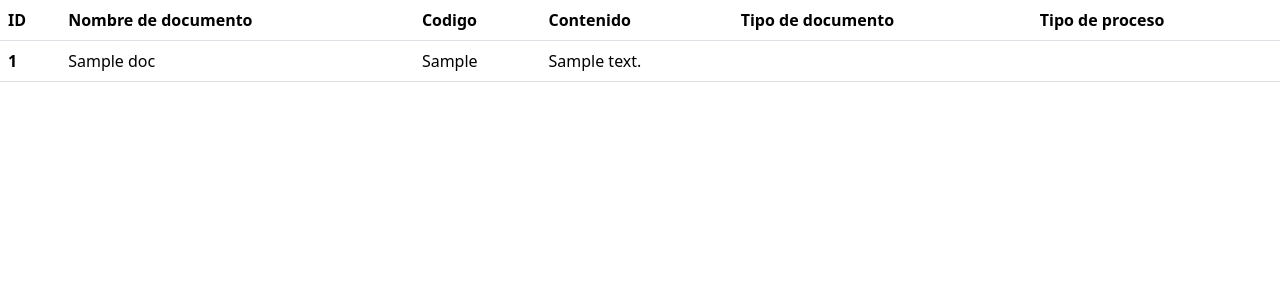
After one commit to SrMudblood/prueba-tecnica-documents-crud-php-dev-innclod, a PHP site: template views/pages/documents.page.php in a window 1280 px wide. The commit adds this page. Shown: the top 300 px of the page. Run offline with PHP 8.4, Linux system fonts and the light colour scheme; the template is opened without the code that fills it: most values are stand-ins (such as "Sample title", 1, 10 or a date in 2020); data that the repository does not hold is empty; some libraries are stand-ins or nearby versions.

Commit message:
Creada la funcionalidad para ver una lista de todos los documentos en la base de datos

```diff
--- a/models/docDocumento.php
+++ b/models/docDocumento.php
@@ -19,12 +19,13 @@ class DocDocumento extends Model
 
     public function tipoDocumento(): BelongsTo
     {
-        return $this->belongsTo(TipTipoDoc::class, 'fk_doc_id_tipo', 'DOC_ID_TIPO');
+        return $this->belongsTo(TipTipoDoc::class, 'fk_doc_id_tipo');
     }
 
     public function proceso(): BelongsTo
     {
-        return $this->belongsTo(ProProceso::class, 'fk_doc_id_proceso', 'DOC_ID_PROCESO');
+        echo $this->attributes['DOC_ID_PROCESO'];
+        return $this->belongsTo(ProProceso::class, 'fk_doc_id_proceso');
     }
 
     /**
--- /dev/null
+++ b/views/pages/documents.page.php
@@ -0,0 +1,37 @@
+<!DOCTYPE html>
+<html lang="es">
+<?php
+
+use Models\ProProceso;
+use Models\TipTipoDoc;
+
+include 'views/includes/config_head.layout.php'; ?>
+
+<body>
+    <table class="table table-hover">
+        <thead class="thead-dark">
+            <tr>
+                <th scope="col">ID</th>
+                <th scope="col">Nombre de documento</th>
+                <th scope="col">Codigo</th>
+                <th scope="col">Contenido</th>
+                <th scope="col">Tipo de documento</th>
+                <th scope="col">Tipo de proceso</th>
+            </tr>
+        </thead>
+        <tbody>
+            <?php foreach ($docs as $doc) : ?>
+                <tr>
+                    <th scope="row"><?= $doc->DOC_ID ?></th>
+                    <td><?= $doc->DOC_NOMBRE ?></td>
+                    <td><?= $doc->DOC_CODIGO ?></td>
+                    <td><?= $doc->DOC_CONTENIDO ?></td>
+                    <td><?= TipTipoDoc::find($doc->DOC_ID_TIPO)->TIP_NOMBRE ?></td>
+                    <td><?= ProProceso::find($doc->DOC_ID_PROCESO)->PRO_NOMBRE ?></td>
+                </tr>
+            <?php endforeach; ?>
+        </tbody>
+    </table>
+</body>
+
+</html>
--- a/views/pages/login.page.php
+++ b/views/pages/login.page.php
@@ -1,7 +1,5 @@
 <div id="formContent">
-  <!-- Tabs Titles -->
 
-  <!-- Icon -->
   <picture>
     <img src="src/user-login-button.svg" id="icon" alt="Login Icon" />
   </picture>
@@ -17,8 +15,6 @@
 
 
 <style>
-  /* BASIC */
-
   html {
     background-color: #56baed;
   }
```
Also changed, not shown: controllers/documents.controller.php (added, +20 -0 lines), models/proProceso.php (+13 -0 lines), models/tipTipoDoc.php (+13 -0 lines).
